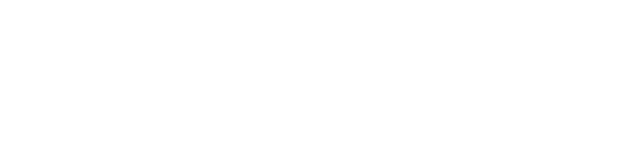
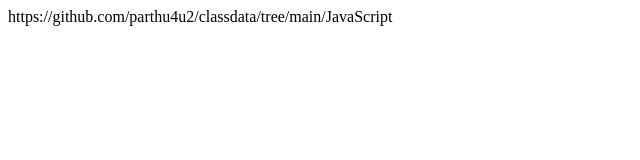
Before and after one commit to parthu4u2/classdata, a plain HTML site: page JavaScript/index.html in a window 1280 px wide. Shown: the whole page, without its empty margins (0-640 px from the left). Drawn offline with Linux system fonts and the light colour scheme.

Commit message:
Update index.html

```diff
--- a/JavaScript/index.html
+++ b/JavaScript/index.html
@@ -15,3 +15,5 @@
     <script src="index.js"></script>
 </body>
 </html>
+
+https://github.com/parthu4u2/classdata/tree/main/JavaScript
```
